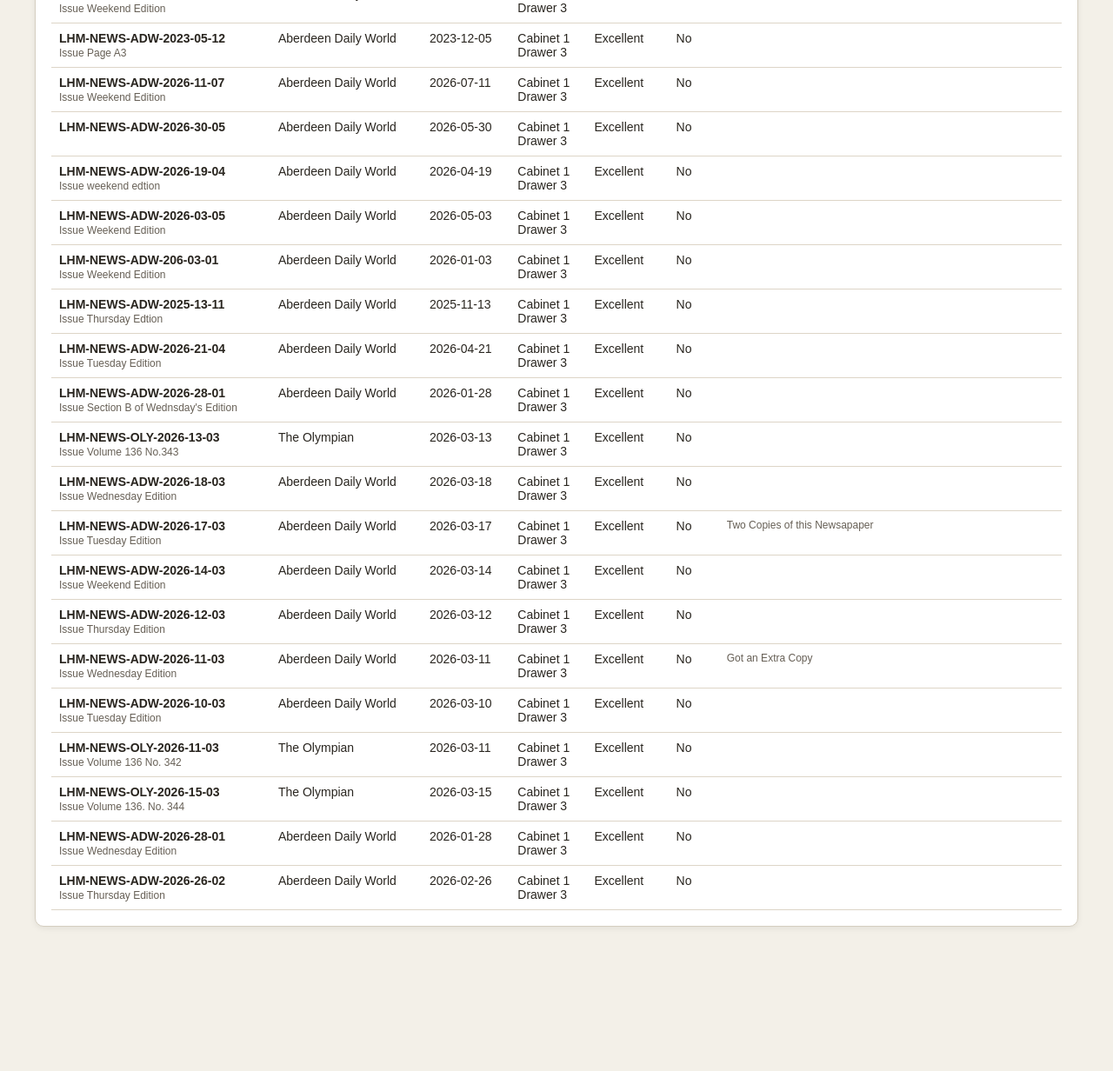
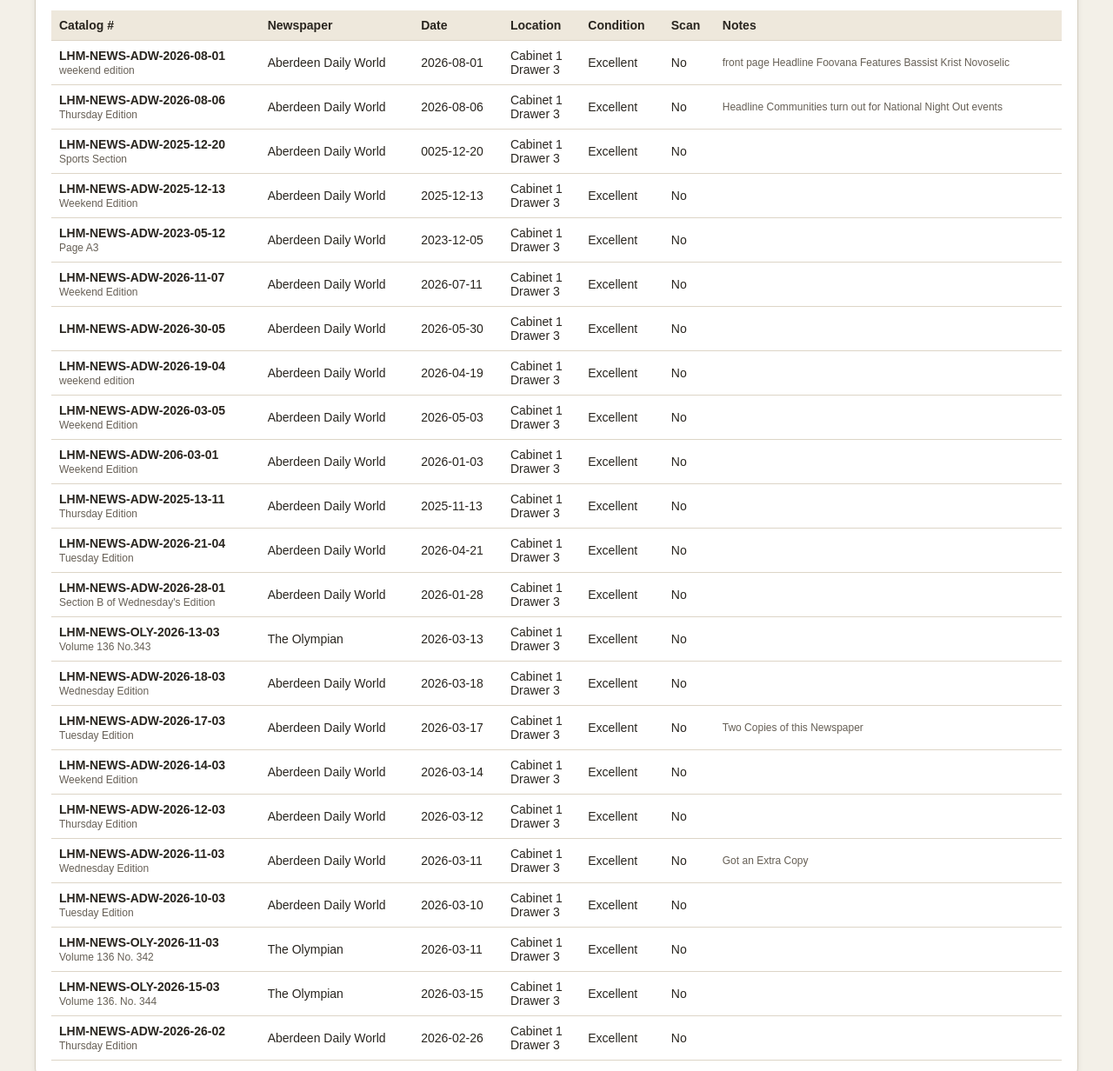
Before and after one commit to Articwashington2025/lalonde-newspaper-catalog, a plain HTML site: page index.html in a window 1280 px wide. Shown: the part 434-1666 px from the top of the page at 87% size. Before the commit the page ends 1524 px from the top, so only its background shows below. Drawn offline with Linux system fonts and the light colour scheme.

Commit message:
Fix catalog with all 23 newspapers displaying correctly

```diff
--- a/index.html
+++ b/index.html
@@ -11,328 +11,72 @@ header h1{margin:0;font-family:Georgia,serif}
 header p{margin:6px 0 0}
 main{max-width:1200px;margin:24px auto;padding:0 18px}
 .card{background:#fff;border:1px solid #d5cec0;border-radius:10px;padding:18px;margin-bottom:18px;box-shadow:0 2px 7px #00000012}
-.grid{display:grid;grid-template-columns:repeat(auto-fit,minmax(190px,1fr));gap:12px}
 label{font-weight:bold;font-size:13px}
-input,select,textarea{width:100%;box-sizing:border-box;padding:9px;margin-top:5px;border:1px solid #bdb5a7;border-radius:6px;background:#fff}
-textarea{min-height:70px}
-button{border:0;border-radius:6px;padding:10px 14px;margin:6px 4px 0 0;cursor:pointer;font-weight:bold}
-.primary{background:#314d38;color:white}.secondary{background:#e3ded3}.danger{background:#9b3d32;color:white}
+input{width:100%;box-sizing:border-box;padding:9px;margin-top:5px;border:1px solid #bdb5a7;border-radius:6px}
 .stats{display:flex;gap:12px;flex-wrap:wrap}.stat{background:#eee8dc;padding:12px 18px;border-radius:8px}
 table{width:100%;border-collapse:collapse;font-size:14px}
-th,td{border-bottom:1px solid #ddd5c7;padding:9px;text-align:left;vertical-align:top}
-th{background:#eee8dc}
-.actions button{padding:6px 8px;font-size:12px}
+th,td{border-bottom:1px solid #ddd5c7;padding:9px;text-align:left}
+th{background:#eee8dc;font-weight:bold}
 #search{max-width:500px}
 .small{font-size:12px;color:#665f55}
-.hidden{display:none}
-.view-only .no-print{display:none!important}
-@media print{header,.no-print,.actions{display:none!important} body{background:white}.card{box-shadow:none;border:0}}
 </style>
 </head>
-<body class="view-only">
+<body>
 <header>
 <h1>LaLonde Historical Museum</h1>
 <p>Newspaper Catalog — Public View</p>
 </header>
 <main>
-<div class="card no-print">
+<div class="card">
 <h2>Search Catalog</h2>
-<input id="search" oninput="render()" placeholder="Search catalog number, newspaper, date, cabinet, drawer, notes...">
+<input id="search" oninput="render()" placeholder="Search catalog number, newspaper, date...">
 <div class="stats" id="stats"></div>
-<p class="small">Browse the LaLonde Historical Museum's newspaper collection.</p>
 </div>
 
 <div class="card">
 <h2>Newspaper Collection</h2>
 <table>
-<thead><tr><th>Catalog #</th><th>Newspaper</th><th>Date</th><th>Location</th><th>Condition</th><th>Scan</th><th class="small">Notes</th></tr></thead>
+<thead><tr><th>Catalog #</th><th>Newspaper</th><th>Date</th><th>Location</th><th>Condition</th><th>Scan</th><th>Notes</th></tr></thead>
 <tbody id="rows"></tbody>
 </table>
 </div>
 </main>
 <script>
-const KEY='lhm_newspaper_catalog_v1';
 let items=[
-  {
-    "catalog": "LHM-NEWS-ADW-2026-08-01",
-    "paper": "Aberdeen Daily World",
-    "date": "2026-08-01",
-    "issue": "weekend edition",
-    "cabinet": "1",
-    "drawer": "3",
-    "condition": "Excellent",
-    "scan": "No",
-    "notes": "front page Headline Foovana Features Bassist Krist Novoselic"
-  },
-  {
-    "catalog": "LHM-NEWS-ADW-2026-08-06",
-    "paper": "Aberdeen Daily World",
-    "date": "2026-08-06",
-    "issue": "Thursday Edition",
-    "cabinet": "1",
-    "drawer": "3",
-    "condition": "Excellent",
-    "scan": "No",
-    "notes": "Headline \"Communities turn out for National Night Out events\""
-  },
-  {
-    "catalog": "LHM-NEWS-ADW-2025-12-20",
-    "paper": "Aberdeen Daily World",
-    "date": "0025-12-20",
-    "issue": "Sports Section",
-    "cabinet": "1",
-    "drawer": "3",
-    "condition": "Excellent",
-    "scan": "No",
-    "notes": ""
-  },
-  {
-    "catalog": "LHM-NEWS-ADW-2025-12-13",
-    "paper": "Aberdeen Daily World",
-    "date": "2025-12-13",
-    "issue": "Weekend Edition",
-    "cabinet": "1",
-    "drawer": "3",
-    "condition": "Excellent",
-    "scan": "No",
-    "notes": ""
-  },
-  {
-    "catalog": "LHM-NEWS-ADW-2023-05-12",
-    "paper": "Aberdeen Daily World",
-    "date": "2023-12-05",
-    "issue": "Page A3",
-    "cabinet": "1",
-    "drawer": "3",
-    "condition": "Excellent",
-    "scan": "No",
-    "notes": ""
-  },
-  {
-    "catalog": "LHM-NEWS-ADW-2026-11-07",
-    "paper": "Aberdeen Daily World",
-    "date": "2026-07-11",
-    "issue": "Weekend Edition",
-    "cabinet": "1",
-    "drawer": "3",
-    "condition": "Excellent",
-    "scan": "No",
-    "notes": ""
-  },
-  {
-    "catalog": "LHM-NEWS-ADW-2026-30-05",
-    "paper": "Aberdeen Daily World",
-    "date": "2026-05-30",
-    "issue": "",
-    "cabinet": "1",
-    "drawer": "3",
-    "condition": "Excellent",
-    "scan": "No",
-    "notes": ""
-  },
-  {
-    "catalog": "LHM-NEWS-ADW-2026-19-04",
-    "paper": "Aberdeen Daily World",
-    "date": "2026-04-19",
-    "issue": "weekend edtion",
-    "cabinet": "1",
-    "drawer": "3",
-    "condition": "Excellent",
-    "scan": "No",
-    "notes": ""
-  },
-  {
-    "catalog": "LHM-NEWS-ADW-2026-03-05",
-    "paper": "Aberdeen Daily World",
-    "date": "2026-05-03",
-    "issue": "Weekend Edition",
-    "cabinet": "1",
-    "drawer": "3",
-    "condition": "Excellent",
-    "scan": "No",
-    "notes": ""
-  },
-  {
-    "catalog": "LHM-NEWS-ADW-206-03-01",
-    "paper": "Aberdeen Daily World",
-    "date": "2026-01-03",
-    "issue": "Weekend Edition",
-    "cabinet": "1",
-    "drawer": "3",
-    "condition": "Excellent",
-    "scan": "No",
-    "notes": ""
-  },
-  {
-    "catalog": "LHM-NEWS-ADW-2025-13-11",
-    "paper": "Aberdeen Daily World",
-    "date": "2025-11-13",
-    "issue": "Thursday Edtion",
-    "cabinet": "1",
-    "drawer": "3",
-    "condition": "Excellent",
-    "scan": "No",
-    "notes": ""
-  },
-  {
-    "catalog": "LHM-NEWS-ADW-2026-21-04",
-    "paper": "Aberdeen Daily World",
-    "date": "2026-04-21",
-    "issue": "Tuesday Edition",
-    "cabinet": "1",
-    "drawer": "3",
-    "condition": "Excellent",
-    "scan": "No",
-    "notes": ""
-  },
-  {
-    "catalog": "LHM-NEWS-ADW-2026-28-01",
-    "paper": "Aberdeen Daily World",
-    "date": "2026-01-28",
-    "issue": "Section B of Wednsday's Edition",
-    "cabinet": "1",
-    "drawer": "3",
-    "condition": "Excellent",
-    "scan": "No",
-    "notes": ""
-  },
-  {
-    "catalog": "LHM-NEWS-OLY-2026-13-03",
-    "paper": "The Olympian",
-    "date": "2026-03-13",
-    "issue": "Volume 136 No.343",
-    "cabinet": "1",
-    "drawer": "3",
-    "condition": "Excellent",
-    "scan": "No",
-    "notes": ""
-  },
-  {
-    "catalog": "LHM-NEWS-ADW-2026-18-03",
-    "paper": "Aberdeen Daily World",
-    "date": "2026-03-18",
-    "issue": "Wednesday Edition",
-    "cabinet": "1",
-    "drawer": "3",
-    "condition": "Excellent",
-    "scan": "No",
-    "notes": ""
-  },
-  {
-    "catalog": "LHM-NEWS-ADW-2026-17-03",
-    "paper": "Aberdeen Daily World",
-    "date": "2026-03-17",
-    "issue": "Tuesday Edition",
-    "cabinet": "1",
-    "drawer": "3",
-    "condition": "Excellent",
-    "scan": "No",
-    "notes": "Two Copies of this Newsapaper"
-  },
-  {
-    "catalog": "LHM-NEWS-ADW-2026-14-03",
-    "paper": "Aberdeen Daily World",
-    "date": "2026-03-14",
-    "issue": "Weekend Edition",
-    "cabinet": "1",
-    "drawer": "3",
-    "condition": "Excellent",
-    "scan": "No",
-    "notes": ""
-  },
-  {
-    "catalog": "LHM-NEWS-ADW-2026-12-03",
-    "paper": "Aberdeen Daily World",
-    "date": "2026-03-12",
-    "issue": "Thursday Edition",
-    "cabinet": "1",
-    "drawer": "3",
-    "condition": "Excellent",
-    "scan": "No",
-    "notes": ""
-  },
-  {
-    "catalog": "LHM-NEWS-ADW-2026-11-03",
-    "paper": "Aberdeen Daily World",
-    "date": "2026-03-11",
-    "issue": "Wednesday Edition",
-    "cabinet": "1",
-    "drawer": "3",
-    "condition": "Excellent",
-    "scan": "No",
-    "notes": "Got an Extra Copy"
-  },
-  {
-    "catalog": "LHM-NEWS-ADW-2026-10-03",
-    "paper": "Aberdeen Daily World",
-    "date": "2026-03-10",
-    "issue": "Tuesday Edition",
-    "cabinet": "1",
-    "drawer": "3",
-    "condition": "Excellent",
-    "scan": "No",
-    "notes": ""
-  },
-  {
-    "catalog": "LHM-NEWS-OLY-2026-11-03",
-    "paper": "The Olympian",
-    "date": "2026-03-11",
-    "issue": "Volume 136 No. 342",
-    "cabinet": "1",
-    "drawer": "3",
-    "condition": "Excellent",
-    "scan": "No",
-    "notes": ""
-  },
-  {
-    "catalog": "LHM-NEWS-OLY-2026-15-03",
-    "paper": "The Olympian",
-    "date": "2026-03-15",
-    "issue": "Volume 136. No. 344",
-    "cabinet": "1",
-    "drawer": "3",
-    "condition": "Excellent",
-    "scan": "No",
-    "notes": ""
-  },
-  {
-    "catalog": "LHM-NEWS-ADW-2026-28-01",
-    "paper": "Aberdeen Daily World",
-    "date": "2026-01-28",
-    "issue": "Wednesday Edition",
-    "cabinet": "1",
-    "drawer": "3",
-    "condition": "Excellent",
-    "scan": "No",
-    "notes": ""
-  },
-  {
-    "catalog": "LHM-NEWS-ADW-2026-26-02",
-    "paper": "Aberdeen Daily World",
-    "date": "2026-02-26",
-    "issue": "Thursday Edition",
-    "cabinet": "1",
-    "drawer": "3",
-    "condition": "Excellent",
-    "scan": "No",
-    "notes": ""
-  }
+  {"catalog":"LHM-NEWS-ADW-2026-08-01","paper":"Aberdeen Daily World","date":"2026-08-01","issue":"weekend edition","cabinet":"1","drawer":"3","condition":"Excellent","scan":"No","notes":"front page Headline Foovana Features Bassist Krist Novoselic"},
+  {"catalog":"LHM-NEWS-ADW-2026-08-06","paper":"Aberdeen Daily World","date":"2026-08-06","issue":"Thursday Edition","cabinet":"1","drawer":"3","condition":"Excellent","scan":"No","notes":"Headline Communities turn out for National Night Out events"},
+  {"catalog":"LHM-NEWS-ADW-2025-12-20","paper":"Aberdeen Daily World","date":"0025-12-20","issue":"Sports Section","cabinet":"1","drawer":"3","condition":"Excellent","scan":"No","notes":""},
+  {"catalog":"LHM-NEWS-ADW-2025-12-13","paper":"Aberdeen Daily World","date":"2025-12-13","issue":"Weekend Edition","cabinet":"1","drawer":"3","condition":"Excellent","scan":"No","notes":""},
+  {"catalog":"LHM-NEWS-ADW-2023-05-12","paper":"Aberdeen Daily World","date":"2023-12-05","issue":"Page A3","cabinet":"1","drawer":"3","condition":"Excellent","scan":"No","notes":""},
+  {"catalog":"LHM-NEWS-ADW-2026-11-07","paper":"Aberdeen Daily World","date":"2026-07-11","issue":"Weekend Edition","cabinet":"1","drawer":"3","condition":"Excellent","scan":"No","notes":""},
+  {"catalog":"LHM-NEWS-ADW-2026-30-05","paper":"Aberdeen Daily World","date":"2026-05-30","issue":"","cabinet":"1","drawer":"3","condition":"Excellent","scan":"No","notes":""},
+  {"catalog":"LHM-NEWS-ADW-2026-19-04","paper":"Aberdeen Daily World","date":"2026-04-19","issue":"weekend edition","cabinet":"1","drawer":"3","condition":"Excellent","scan":"No","notes":""},
+  {"catalog":"LHM-NEWS-ADW-2026-03-05","paper":"Aberdeen Daily World","date":"2026-05-03","issue":"Weekend Edition","cabinet":"1","drawer":"3","condition":"Excellent","scan":"No","notes":""},
+  {"catalog":"LHM-NEWS-ADW-206-03-01","paper":"Aberdeen Daily World","date":"2026-01-03","issue":"Weekend Edition","cabinet":"1","drawer":"3","condition":"Excellent","scan":"No","notes":""},
+  {"catalog":"LHM-NEWS-ADW-2025-13-11","paper":"Aberdeen Daily World","date":"2025-11-13","issue":"Thursday Edition","cabinet":"1","drawer":"3","condition":"Excellent","scan":"No","notes":""},
+  {"catalog":"LHM-NEWS-ADW-2026-21-04","paper":"Aberdeen Daily World","date":"2026-04-21","issue":"Tuesday Edition","cabinet":"1","drawer":"3","condition":"Excellent","scan":"No","notes":""},
+  {"catalog":"LHM-NEWS-ADW-2026-28-01","paper":"Aberdeen Daily World","date":"2026-01-28","issue":"Section B of Wednesday's Edition","cabinet":"1","drawer":"3","condition":"Excellent","scan":"No","notes":""},
+  {"catalog":"LHM-NEWS-OLY-2026-13-03","paper":"The Olympian","date":"2026-03-13","issue":"Volume 136 No.343","cabinet":"1","drawer":"3","condition":"Excellent","scan":"No","notes":""},
+  {"catalog":"LHM-NEWS-ADW-2026-18-03","paper":"Aberdeen Daily World","date":"2026-03-18","issue":"Wednesday Edition","cabinet":"1","drawer":"3","condition":"Excellent","scan":"No","notes":""},
+  {"catalog":"LHM-NEWS-ADW-2026-17-03","paper":"Aberdeen Daily World","date":"2026-03-17","issue":"Tuesday Edition","cabinet":"1","drawer":"3","condition":"Excellent","scan":"No","notes":"Two Copies of this Newspaper"},
+  {"catalog":"LHM-NEWS-ADW-2026-14-03","paper":"Aberdeen Daily World","date":"2026-03-14","issue":"Weekend Edition","cabinet":"1","drawer":"3","condition":"Excellent","scan":"No","notes":""},
+  {"catalog":"LHM-NEWS-ADW-2026-12-03","paper":"Aberdeen Daily World","date":"2026-03-12","issue":"Thursday Edition","cabinet":"1","drawer":"3","condition":"Excellent","scan":"No","notes":""},
+  {"catalog":"LHM-NEWS-ADW-2026-11-03","paper":"Aberdeen Daily World","date":"2026-03-11","issue":"Wednesday Edition","cabinet":"1","drawer":"3","condition":"Excellent","scan":"No","notes":"Got an Extra Copy"},
+  {"catalog":"LHM-NEWS-ADW-2026-10-03","paper":"Aberdeen Daily World","date":"2026-03-10","issue":"Tuesday Edition","cabinet":"1","drawer":"3","condition":"Excellent","scan":"No","notes":""},
+  {"catalog":"LHM-NEWS-OLY-2026-11-03","paper":"The Olympian","date":"2026-03-11","issue":"Volume 136 No. 342","cabinet":"1","drawer":"3","condition":"Excellent","scan":"No","notes":""},
+  {"catalog":"LHM-NEWS-OLY-2026-15-03","paper":"The Olympian","date":"2026-03-15","issue":"Volume 136. No. 344","cabinet":"1","drawer":"3","condition":"Excellent","scan":"No","notes":""},
+  {"catalog":"LHM-NEWS-ADW-2026-26-02","paper":"Aberdeen Daily World","date":"2026-02-26","issue":"Thursday Edition","cabinet":"1","drawer":"3","condition":"Excellent","scan":"No","notes":""}
 ];
 
-function val(id){return document.getElementById(id).value.trim()}
 function render(){
- const q=val('search').toLowerCase();
- const filtered=items.map((x,i)=>({x,i})).filter(o=>Object.values(o.x).join(' ').toLowerCase().includes(q));
- document.getElementById('rows').innerHTML=filtered.map(o=>{
-  const x=o.x;
-  return `<tr><td><b>${esc(x.catalog)}</b>${x.issue?'<br><span class="small">Issue '+esc(x.issue)+'</span>':''}</td>
-  <td>${esc(x.paper)}</td><td>${esc(x.date)}</td><td>Cabinet ${esc(x.cabinet)}<br>Drawer ${esc(x.drawer)}</td>
-  <td>${esc(x.condition)}</td><td>${esc(x.scan)}</td><td class="small">${esc(x.notes)}</td></tr>`
- }).join('') || '<tr><td colspan="7">No newspapers found.</td></tr>';
- const papers=new Set(items.map(x=>x.paper).filter(Boolean)).size;
- document.getElementById('stats').innerHTML=`<div class="stat"><b>${items.length}</b><br>Total Issues</div><div class="stat"><b>${papers}</b><br>Newspapers</div><div class="stat"><b>${items.filter(x=>x.scan==='Yes').length}</b><br>Scanned</div>`;
+ const q=document.getElementById('search').value.toLowerCase();
+ const filtered=items.filter(x=>Object.values(x).join(' ').toLowerCase().includes(q));
+ document.getElementById('rows').innerHTML=filtered.map(x=>`<tr><td><b>${x.catalog}</b><br><span class="small">${x.issue}</span></td><td>${x.paper}</td><td>${x.date}</td><td>Cabinet ${x.cabinet}<br>Drawer ${x.drawer}</td><td>${x.condition}</td><td>${x.scan}</td><td class="small">${x.notes}</td></tr>`).join('') || '<tr><td colspan="7">No newspapers found.</td></tr>';
+ const papers=new Set(items.map(x=>x.paper)).size;
+ document.getElementById('stats').innerHTML=`<div class="stat"><b>${items.length}</b><br>Total Issues</div><div class="stat"><b>${papers}</b><br>Newspapers</div>`;
 }
-function esc(s){return String(s||'').replace(/[&<>"']/g,m=>({'&':'&amp;','<':'&lt;','>':'&gt;','"':'&quot;',"'":'&#39;'}[m]))}
 render();
 </script>
-</body></html>
+</main>
+</body>
+</html>
```
